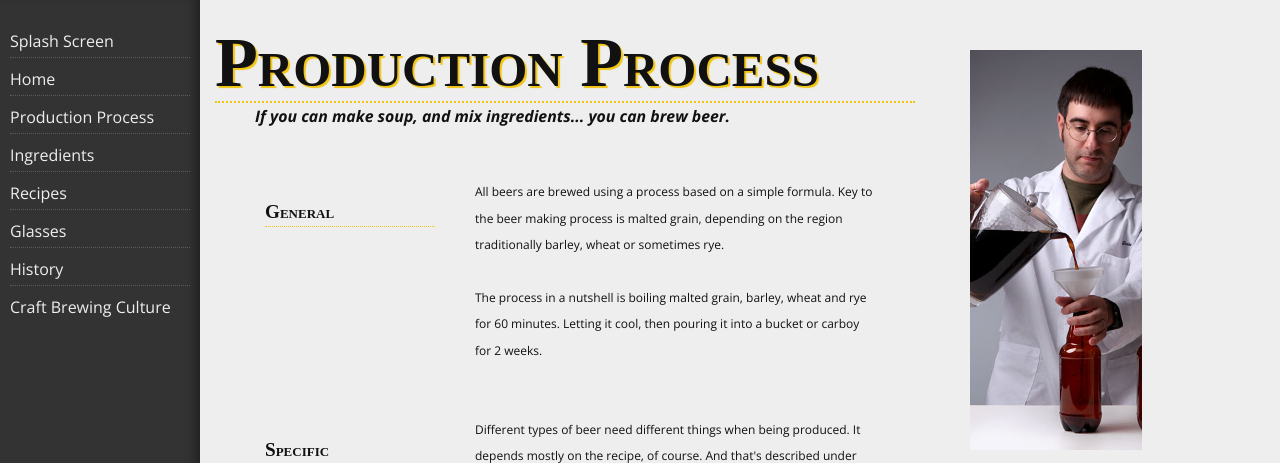
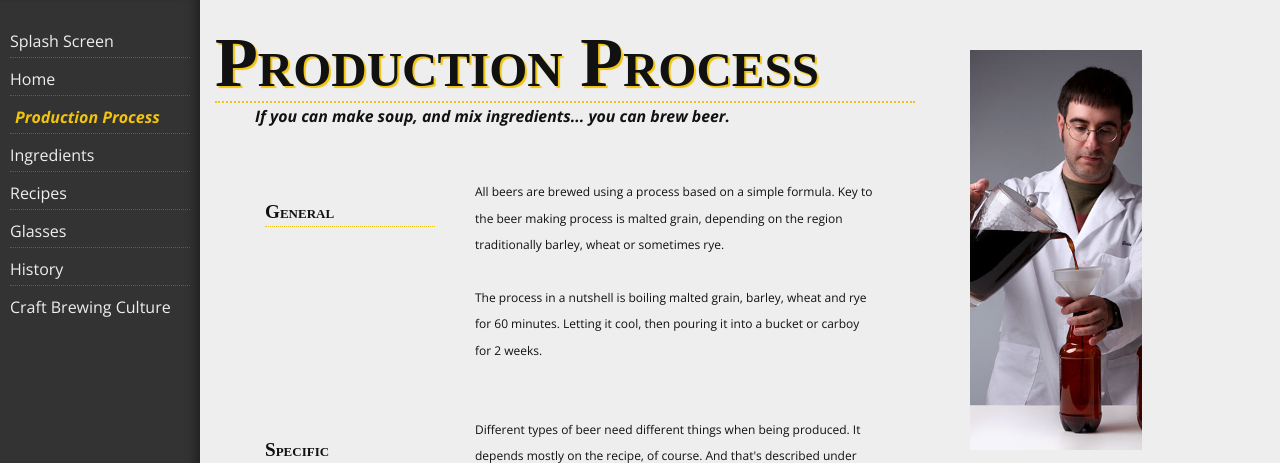
Before and after one commit to Kinudin/Art-of-Beer, a PHP site: page /making.php in a window 1280 px wide. Shown: the top 463 px of the page. Run offline with PHP 8.4, Linux system fonts and the light colour scheme; some web fonts are replaced.

Commit message:
Add currentlyAt navigation highlighting
Set the active state for the current page.

```diff
--- a/styles.css
+++ b/styles.css
@@ -56,7 +56,11 @@ nav a:hover{
   color: #F1C40F;
 }
 
-
+.currentlyAt {
+  padding-left: 5px;
+  color: #F1C40F;
+  font-style: italic;
+}
 
 nav{
   position: fixed;
```
Also changed, not shown: 1 other file.
